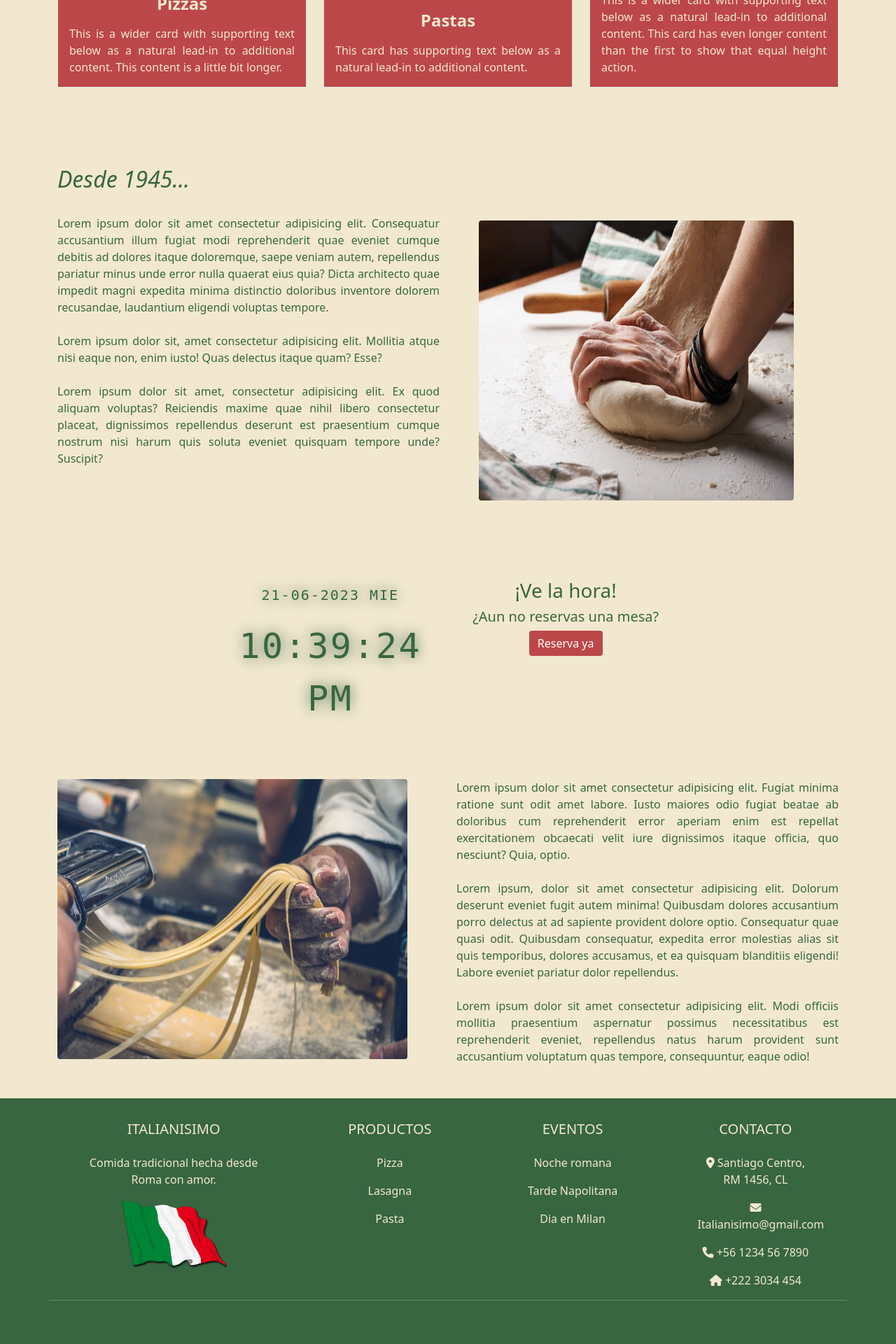
After one commit to omar15hr/ProyectoDjangoSemestral, a Django app: page /crud/productos/ in a window 1280 px wide. The commit adds this page. Shown: the part 548-2468 px from the top of the page at 70% size. Run offline with Django 4.2, Linux system fonts and the light colour scheme; some libraries are stand-ins or nearby versions.

```diff
--- a/crud/templates/crud/base.html
+++ b/crud/templates/crud/base.html
@@ -39,19 +39,16 @@
         <div class="collapse navbar-collapse" id="mynavbar">
             <ul class="navbar-nav me-auto">
             <li class="nav-item">
-                <a class="nav-link" id="paginaActiva" href="{% url 'index' %}"  id="textoBarra">Inicio</a>
+                <a class="nav-link" href="{% url 'productos' %}"  id="textoBarra">Productos</a>
             </li>
             <li class="nav-item" >
-                <a class="nav-link"  href="{% url 'productos' %}"  id="textoBarra">Productos</a>
+                <a class="nav-link"  href="{% url 'producto_lista' %}"  id="textoBarra">Lista de productos</a>
             </li>
             <li class="nav-item">
-                <a class="nav-link" href="{% url 'eventos' %}"  id="textoBarra">Eventos</a>
+                <a class="nav-link" href="{% url 'producto_nuevo' %}"  id="textoBarra">Agregar un plato</a>
             </li>
             <li class="nav-item">
-                <a class="nav-link" href="{% url 'nosotros' %}"  id="textoBarra">Nosotros</a>
-            </li>
-            <li class="nav-item">
-                <a class="nav-link" href="{% url 'contacto' %}"  id="textoBarra">Contacto</a>
+                <a class="nav-link" href="{% url 'categoria' %}"  id="textoBarra">Agregar un Producto o Categoria</a>
             </li>
             </ul>
             {% if mostrar_en_navbar %}
@@ -197,25 +194,6 @@
         {% endfor %}
     {% endif %}
 
-    <script>
-        function eliminarProducto(id){
-            Swal.fire({
-                "title":"¿Estas seguro?",
-                "text":"Esta acción no se puede deshacer",
-                "icon":"question",
-                "showCancelButton":true,
-                "cancelButtonText":"No, Cancelar",
-                "confirmButtonText":"Si, Eliminar",
-                "confirmButtonColor":"red"
-            })
-            .then(function(result){
-                if(result.isConfirmed){
-                    window.location.href = "/eliminar_producto/"+id+"/"
-                }
-            })
-        }
-    </script>
-
     {% block js_mine %}
     <script src="{% static 'core/js/validation.js' %}"></script>
     {% endblock %}
--- /dev/null
+++ b/crud/templates/crud/productos.html
@@ -0,0 +1,119 @@
+{% extends 'crud/base.html' %}
+
+{% block title %}Editar Producto{% endblock %}
+
+{% load static %}
+
+{% block first_content %}
+  <!--Seccion 6 -- Cards con productos -->
+  <section class="services section-padding" id="section">
+    <div class="container" id="container4">
+      <div class="row">
+        <div class="col-8">
+          <h3 class="tituloProductos mt-5" id="textoTituloProductos">Nuestro platos principales</h3><hr>
+        </div>
+        <div class="col-4 mt-5">
+          <div class="modo" id="modo">
+            <h6 id=tituloAspecto>Modo Oscuro</h6>
+            <i class="fas fa-toggle-on"></i>
+          </div>
+      </div>
+      </div>
+      <div class="row row-cols-1 row-cols-md-3 g-4 mt-4 mb-5" id="cards">
+        <div class="col">
+          <div class="card h-100">
+            <img src="{% static 'core/img/img4.jpg' %}" class="card-img-top h-100 w-100">
+            <div class="card-body" id="cartasProductos">
+              <h4 class="card-title text-center"><b>Pizzas</b></h4>
+              <p class="card-text mt-3" id="textoCardProducto">This is a wider card with supporting text below as a natural lead-in to additional content. This content is a little bit longer.</p>
+            </div>
+          </div>
+        </div>
+
+        <div class="col">
+          <div class="card h-100">
+            <img src="{% static 'core/img/img5.jpg' %}" class="card-img-top h-100 w-100">
+            <div class="card-body" id="cartasProductos">
+              <h4 class="card-title text-center"><b>Pastas</b></h4>
+              <p class="card-text mt-3" id="textoCardProducto">This card has supporting text below as a natural lead-in to additional content.</p>
+            </div>
+          </div>
+        </div>
+
+        <div class="col">
+          <div class="card h-100">
+            <img src="{% static 'core/img/img6.jpg' %}" class="card-img-top h-100 w-100">
+            <div class="card-body" id="cartasProductos">
+              <h4 class="card-title text-center"><b>Lasagnas</b></h4>
+              <p class="card-text mt-3" id="textoCardProducto">This is a wider card with supporting text below as a natural lead-in to additional content. This card has even longer content than the first to show that equal height action.</p>
+            </div>
+          </div>
+        </div>
+
+      </div>
+    </div>
+  </section>
+{% endblock %}
+
+{% block second_content %}
+  <!--Seccion 7 -- Contexto productos -->
+  <section class="about-section-padding" id="section">
+    <div class="container">
+        <div class="row" id="textoSeccion7">
+          <h2><i>Desde 1945...</i></h2>
+          <div class="col-md-6">
+            <br>
+            Lorem ipsum dolor sit amet consectetur adipisicing elit. Consequatur accusantium illum fugiat modi reprehenderit quae eveniet cumque debitis ad dolores itaque doloremque, saepe veniam autem, repellendus pariatur minus unde error nulla quaerat eius quia? Dicta architecto quae impedit magni expedita minima distinctio doloribus inventore dolorem recusandae, laudantium eligendi voluptas tempore.
+            <br><br>
+            Lorem ipsum dolor sit, amet consectetur adipisicing elit. Mollitia atque nisi eaque non, enim iusto! Quas delectus itaque quam? Esse?
+            <br><br>
+            Lorem ipsum dolor sit amet, consectetur adipisicing elit. Ex quod aliquam voluptas? Reiciendis maxime quae nihil libero consectetur placeat, dignissimos repellendus deserunt est praesentium cumque nostrum nisi harum quis soluta eveniet quisquam tempore unde? Suscipit?
+          </div>
+          <div class="col-md-6">
+            <img src="{% static 'core/img/img9.jpg' %}" id="imagen1Producto" class="img-fluid rounded">
+          </div>
+        </div>
+    </div>
+  </section>
+{% endblock %}
+
+{% block third_content %}
+  <!--Seccion 8 -- Reloj -->
+  <section id="section" class="d-flex justify-content-center align-items-center">
+    <div class="row">
+      <div class="col-6 mt-5">
+        <div class="reloj">
+          <p class="fecha"></p>
+          <p class="tiempo"></p>
+        </div>
+      </div>
+        <div class="col-6 mt-5">
+          <div id="textoHora">
+            <h3 class="textoModoOscuro">¡Ve la hora!</h3>
+            <h5>¿Aun no reservas una mesa?</h5>
+            <button class="btn btn-primary" id="btnReloj" onclick="window.location.href='{% url 'contacto' %}' ">Reserva ya</button>
+          </div>
+        </div>
+    </div>
+  </section>
+{% endblock %}
+
+{% block fourth_content %}
+  <!--Seccion 9 Contexto 2 productos -->
+  <section class="about-section-padding" id="section">
+    <div class="container">
+      <div class="row mb-5">
+        <div class="col-md-6">
+          <img src="{% static 'core/img/img10.jpg' %}" class="img-fluid rounded" id="imagen2Productos">
+        </div>
+        <div class="col-md-6" id="textoContexto2Producto">
+          Lorem ipsum dolor sit amet consectetur adipisicing elit. Fugiat minima ratione sunt odit amet labore. Iusto maiores odio fugiat beatae ab doloribus cum reprehenderit error aperiam enim est repellat exercitationem obcaecati velit iure dignissimos itaque officia, quo nesciunt? Quia, optio.
+          <br><br>
+          Lorem ipsum, dolor sit amet consectetur adipisicing elit. Dolorum deserunt eveniet fugit autem minima! Quibusdam dolores accusantium porro delectus at ad sapiente provident dolore optio. Consequatur quae quasi odit. Quibusdam consequatur, expedita error molestias alias sit quis temporibus, dolores accusamus, et ea quisquam blanditiis eligendi! Labore eveniet pariatur dolor repellendus.
+          <br><br>
+          Lorem ipsum dolor sit amet consectetur adipisicing elit. Modi officiis mollitia praesentium aspernatur possimus necessitatibus est reprehenderit eveniet, repellendus natus harum provident sunt accusantium voluptatum quas tempore, consequuntur, eaque odio!
+        </div>
+      </div>
+    </div>
+  </section>
+{% endblock %}
--- a/crud/urls.py
+++ b/crud/urls.py
@@ -3,6 +3,7 @@ from .views import *
 
 urlpatterns = [
     path('', root),
+    path('productos/', productos, name='productos'),
     path('producto_lista/', producto_lista, name='producto_lista'),
     path('producto_nuevo/', producto_nuevo, name='producto_nuevo'),
     path('producto_modificar/<id>/', producto_modificar, name='producto_modificar'),
--- a/crud/views.py
+++ b/crud/views.py
@@ -13,6 +13,9 @@ def producto_lista(request):
         'tipos' : tipos
     }
     return render(request,'crud/producto_lista.html',data)
+
+def productos(request):
+    return render(request,'crud/productos.html')
 
 def producto_nuevo(request):
     data = {
```
Also changed, not shown: crud/templates/crud/producto_lista.html (+23 -0 lines), crud/static/crud/js/validation.js (line endings or trailing spaces), db.sqlite3.
